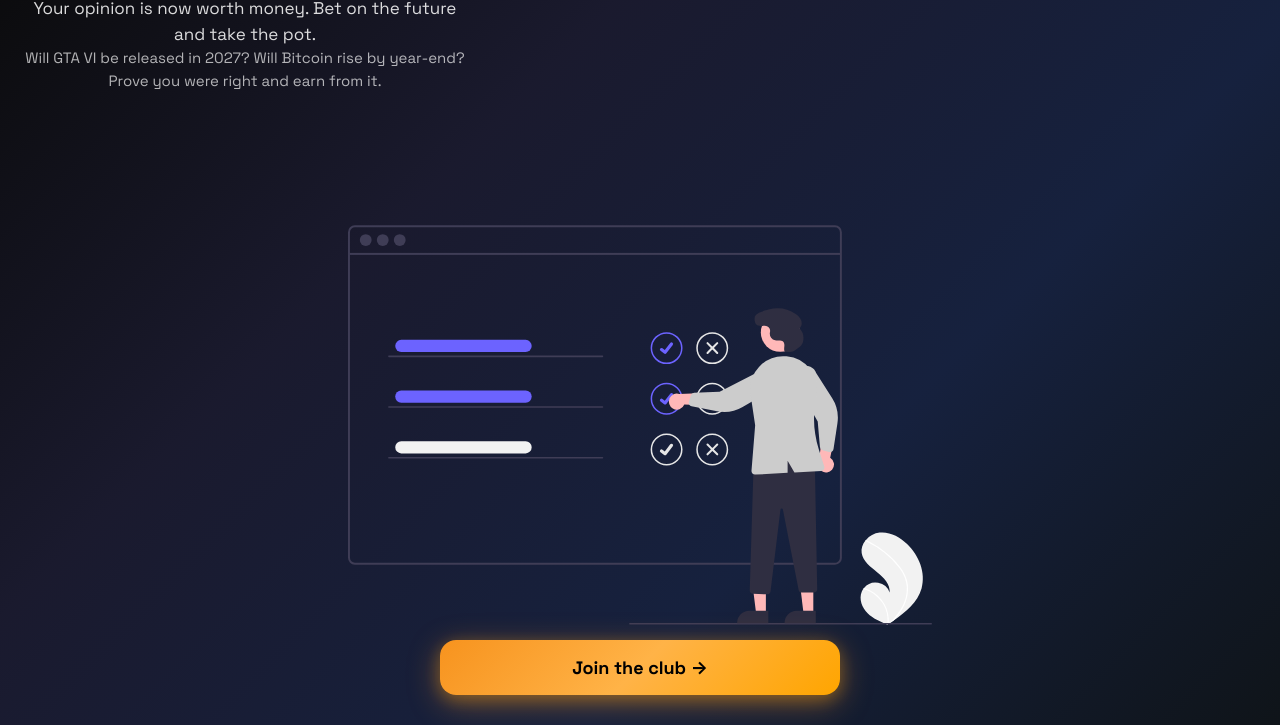
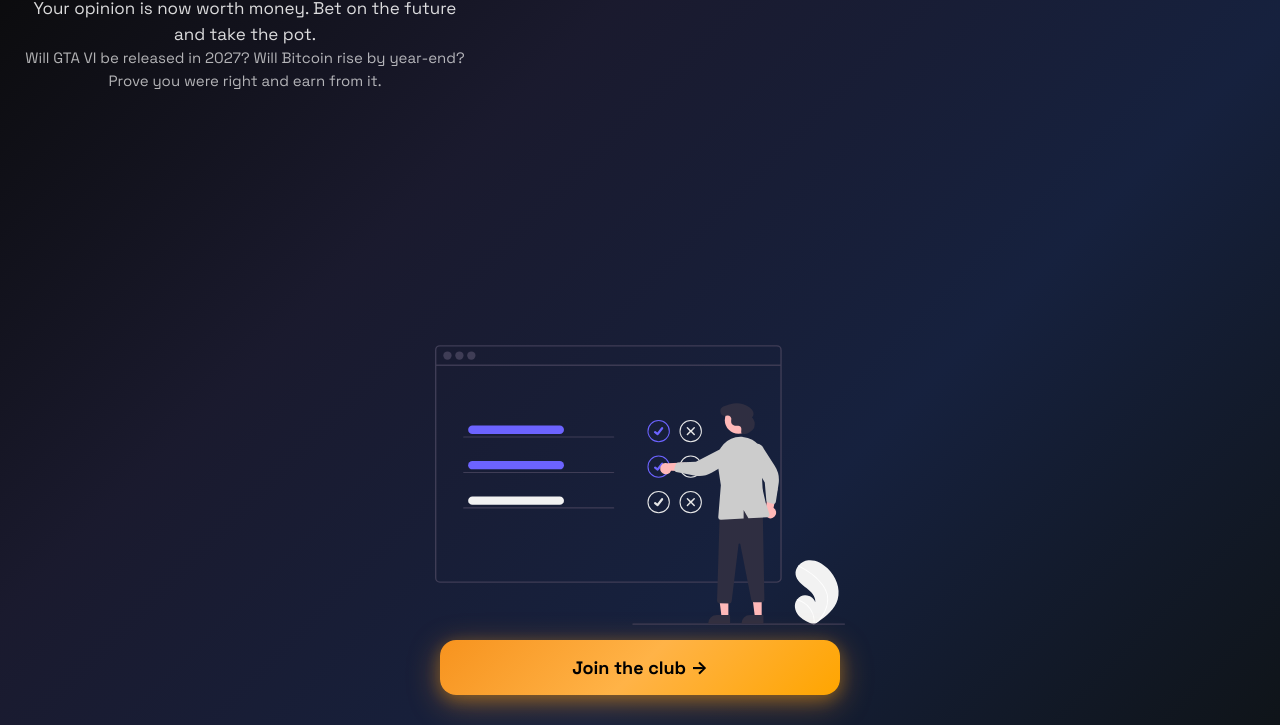
Before and after one commit to hungry-duck-id/tma-3, a plain HTML site: page index.html in a window 1280 px wide. Shown: the part 75-800 px from the top of the page. Drawn offline with Linux system fonts and the light colour scheme; a script that the page names is missing.

Commit message:
Update style-v2.css

```diff
--- a/style-v2.css
+++ b/style-v2.css
@@ -45,7 +45,7 @@ html, body {
     transform: translateX(-50%);
 
     width: 60%;
-    max-height: 50vh; /* Ограничиваем высоту чтобы не залезали на текст */
+    max-height: 35vh; /* Ограничиваем высоту чтобы не залезали на текст */
     object-fit: contain;
     z-index: 0;
 }
```
